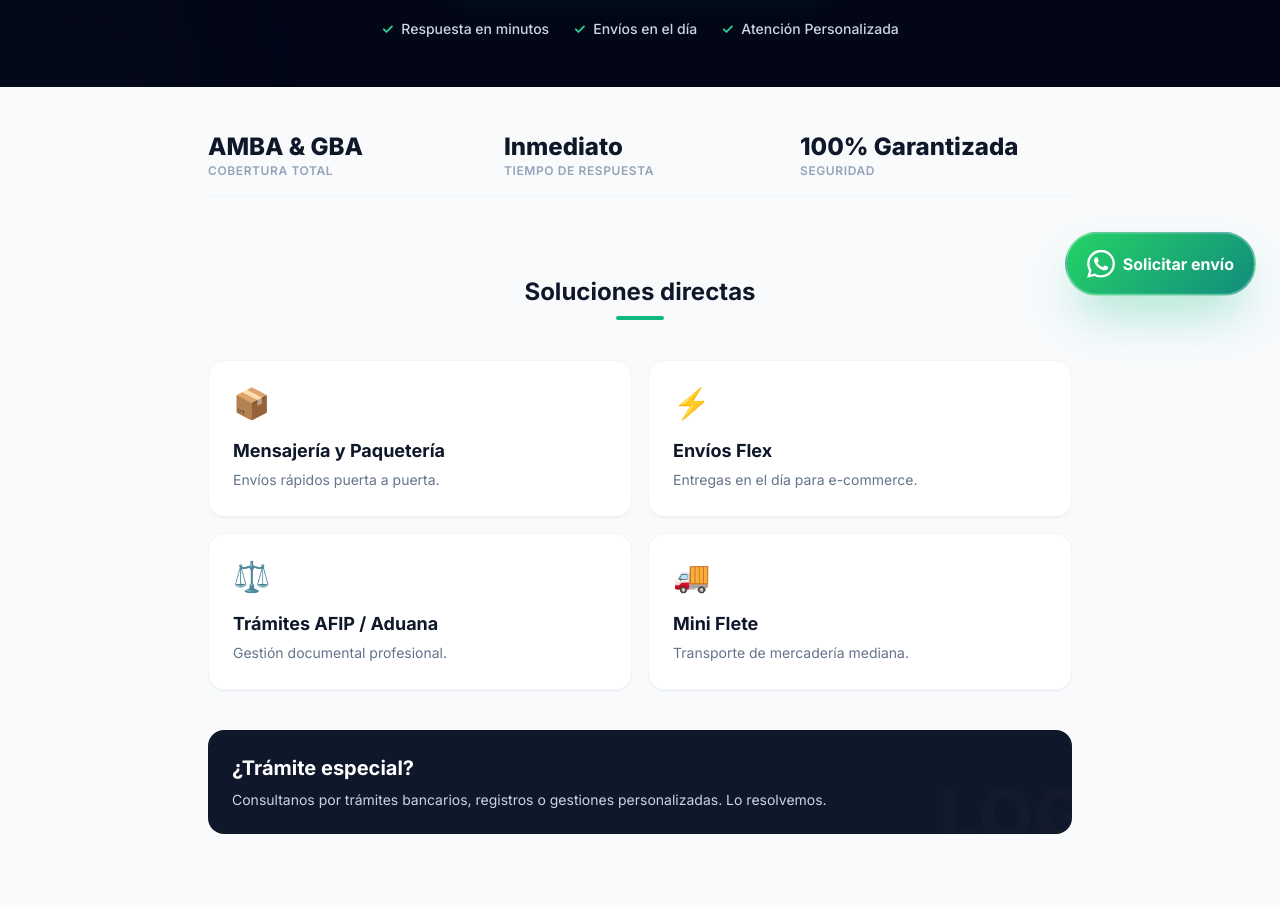
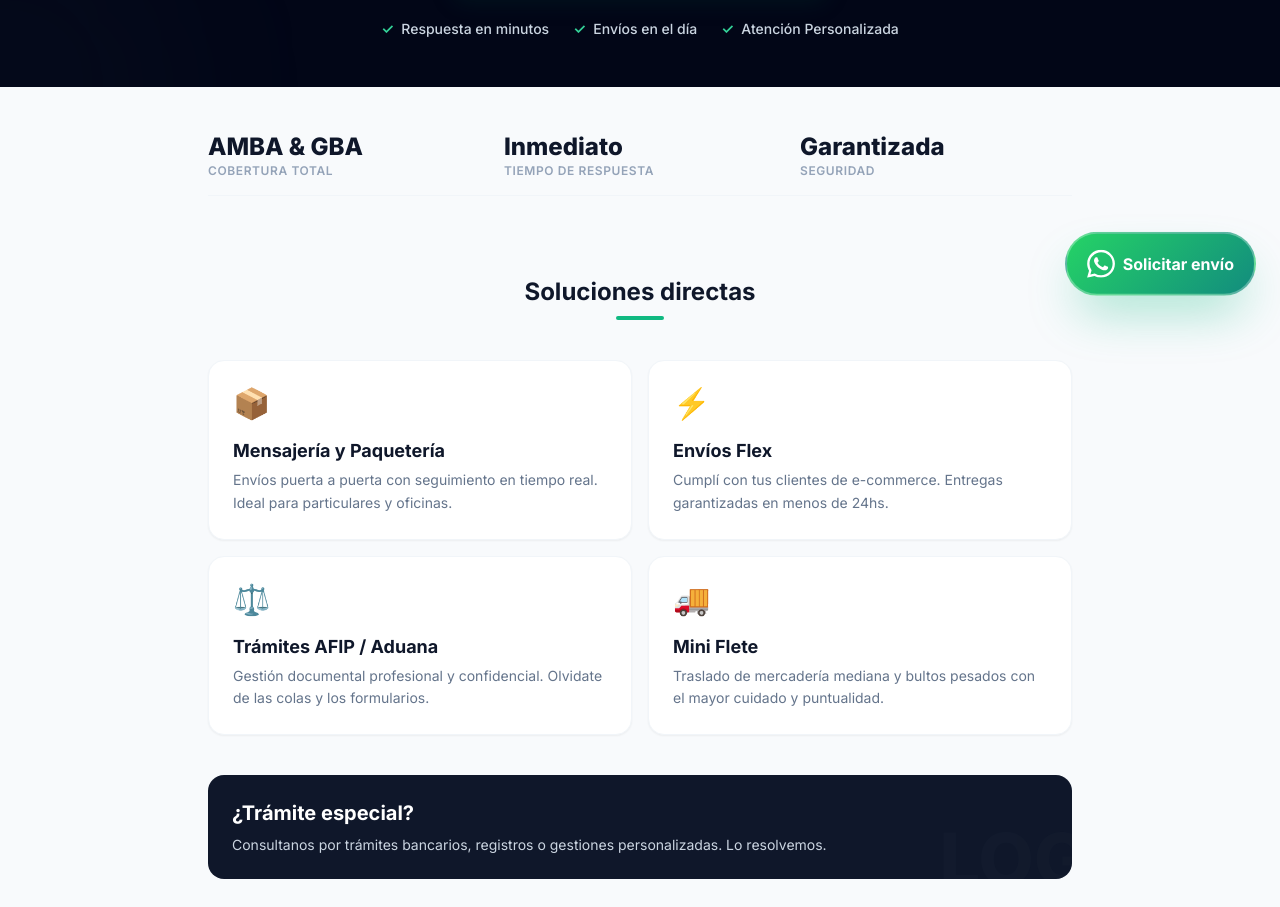
Before and after one commit to js-fernandez/gramajo, a React (Vite) app: page / in a window 1280 px wide. Shown: the part 480-1387 px from the top of the page. Built offline with nearby package versions, Linux system fonts and the light colour scheme.

Commit message:
Add files via upload

```diff
--- a/constants.ts
+++ b/constants.ts
@@ -1,33 +1,38 @@
 
 export const WHATSAPP_NUMBER = "5491125196436";
-export const WHATSAPP_MESSAGE = "Hola Lucas, necesito solicitar un servicio de mensajería/logística. ¿Me podrías dar más información?";
-export const WHATSAPP_LINK = `https://wa.me/${WHATSAPP_NUMBER}?text=${encodeURIComponent(WHATSAPP_MESSAGE)}`;
+export const DEFAULT_MESSAGE = "Hola Lucas, necesito solicitar un servicio de mensajería/logística. ¿Me podrías dar más información?";
+export const WHATSAPP_LINK = `https://wa.me/${WHATSAPP_NUMBER}?text=${encodeURIComponent(DEFAULT_MESSAGE)}`;
+
+export const getServiceLink = (serviceName: string) => {
+  const message = `Hola Lucas, te contacto desde la web. Me interesa el servicio de: *${serviceName}*. ¿Tenés disponibilidad hoy?`;
+  return `https://wa.me/${WHATSAPP_NUMBER}?text=${encodeURIComponent(message)}`;
+};
 
 export const SERVICES = [
   {
     title: "Mensajería y Paquetería",
-    description: "Envíos rápidos puerta a puerta.",
+    description: "Envíos puerta a puerta con seguimiento en tiempo real. Ideal para particulares y oficinas.",
     icon: "📦"
   },
   {
     title: "Envíos Flex",
-    description: "Entregas en el día para e-commerce.",
+    description: "Cumplí con tus clientes de e-commerce. Entregas garantizadas en menos de 24hs.",
     icon: "⚡"
   },
   {
     title: "Trámites AFIP / Aduana",
-    description: "Gestión documental profesional.",
+    description: "Gestión documental profesional y confidencial. Olvidate de las colas y los formularios.",
     icon: "⚖️"
   },
   {
     title: "Mini Flete",
-    description: "Transporte de mercadería mediana.",
+    description: "Traslado de mercadería mediana y bultos pesados con el mayor cuidado y puntualidad.",
     icon: "🚚"
   }
 ];
 
 export const TRUST_INDICATORS = [
-  { label: "Cobertura Total", value: "AMBA & GBA" },
-  { label: "Tiempo de Respuesta", value: "Inmediato" },
-  { label: "Seguridad", value: "100% Garantizada" }
+  { label: "Cobertura Total", value: "AMBA & GBA", icon: "📍" },
+  { label: "Tiempo de Respuesta", value: "Inmediato", icon: "⏱️" },
+  { label: "Seguridad", value: "Garantizada", icon: "🛡️" }
 ];
--- a/index.html
+++ b/index.html
@@ -1,10 +1,10 @@
 
 <!DOCTYPE html>
-<html lang="es">
+<html lang="es" class="scroll-pt-20">
 <head>
     <meta charset="UTF-8">
     <meta name="viewport" content="width=device-width, initial-scale=1.0">
-    <title>Gramajo Lucas | Mensajería y Logística AMBA</title>
+    <title>Gramajo Lucas | Logística y Mensajería Profesional</title>
     <script src="https://cdn.tailwindcss.com"></script>
     <link rel="preconnect" href="https://fonts.googleapis.com">
     <link rel="preconnect" href="https://fonts.gstatic.com" crossorigin>
@@ -16,6 +16,13 @@
         }
         .whatsapp-gradient {
             background: linear-gradient(135deg, #25D366 0%, #128C7E 100%);
+        }
+        @keyframes fadeIn {
+            from { opacity: 0; transform: translateY(10px); }
+            to { opacity: 1; transform: translateY(0); }
+        }
+        .animate-fadeIn {
+            animation: fadeIn 0.4s ease-out forwards;
         }
     </style>
 <script type="importmap">
@@ -29,7 +36,7 @@
 </script>
 <link rel="stylesheet" href="/index.css">
 </head>
-<body class="bg-slate-50 text-slate-900">
+<body class="bg-slate-50 text-slate-900 overflow-x-hidden">
     <div id="root"></div>
 <script type="module" src="/index.tsx"></script>
 </body>
--- a/metadata.json
+++ b/metadata.json
@@ -1,5 +1,6 @@
+
 {
-  "name": "Gramajo Lucas - Mensajería & Logística el que va",
-  "description": "Landing page de alta conversión para servicios de mensajería y logística en AMBA y GBA. Diseño optimizado para móviles con foco exclusivo en conversión vía WhatsApp.",
+  "name": "Gramajo Lucas | Mensajería & Logística Profesional AMBA",
+  "description": "Logística y mensajería de alta confianza en AMBA y GBA. Envíos en el día, gestiones de paquetería y trámites con atención personalizada vía WhatsApp.",
   "requestFramePermissions": []
 }
--- a/package.json
+++ b/package.json
@@ -1,5 +1,5 @@
 {
-  "name": "gramajo-lucas---mensajería-&-logística-el-que-va",
+  "name": "gramajo-lucas-|-mensajería-&-logística-profesional-amba",
   "private": true,
   "version": "0.0.0",
   "type": "module",
```
